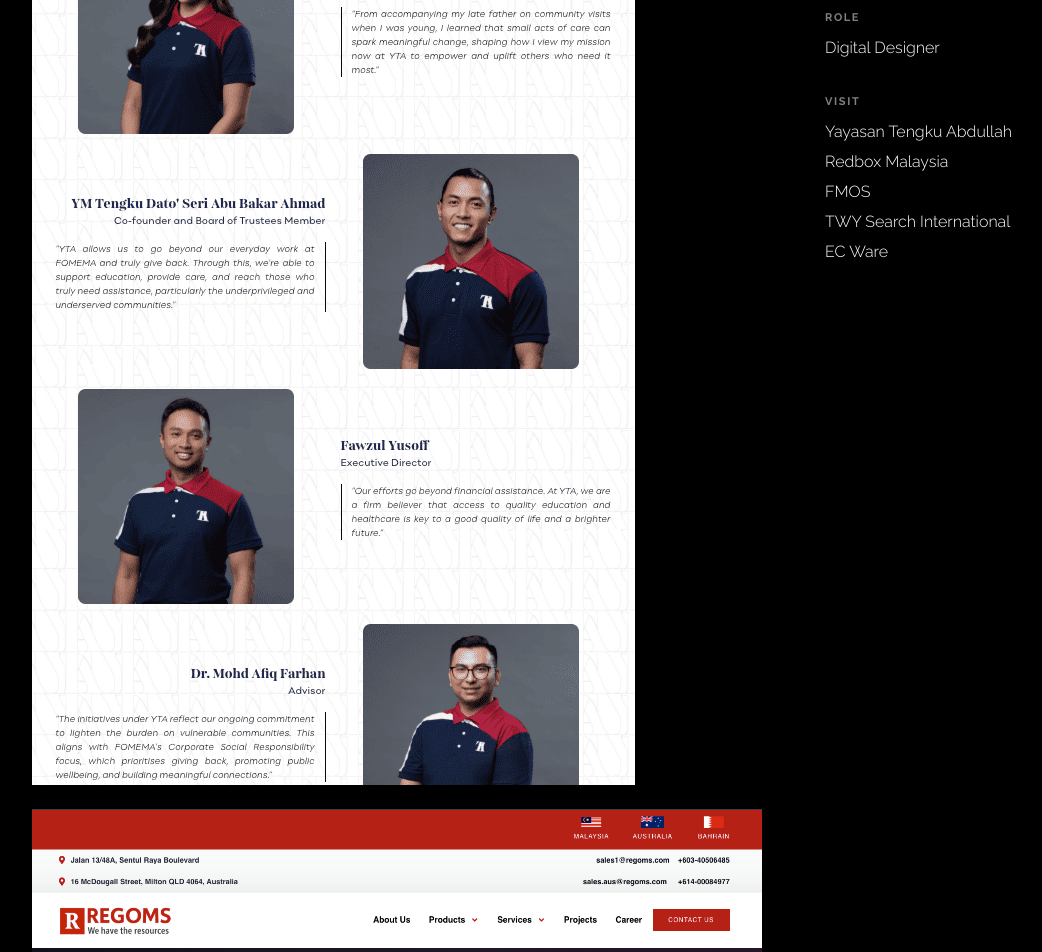
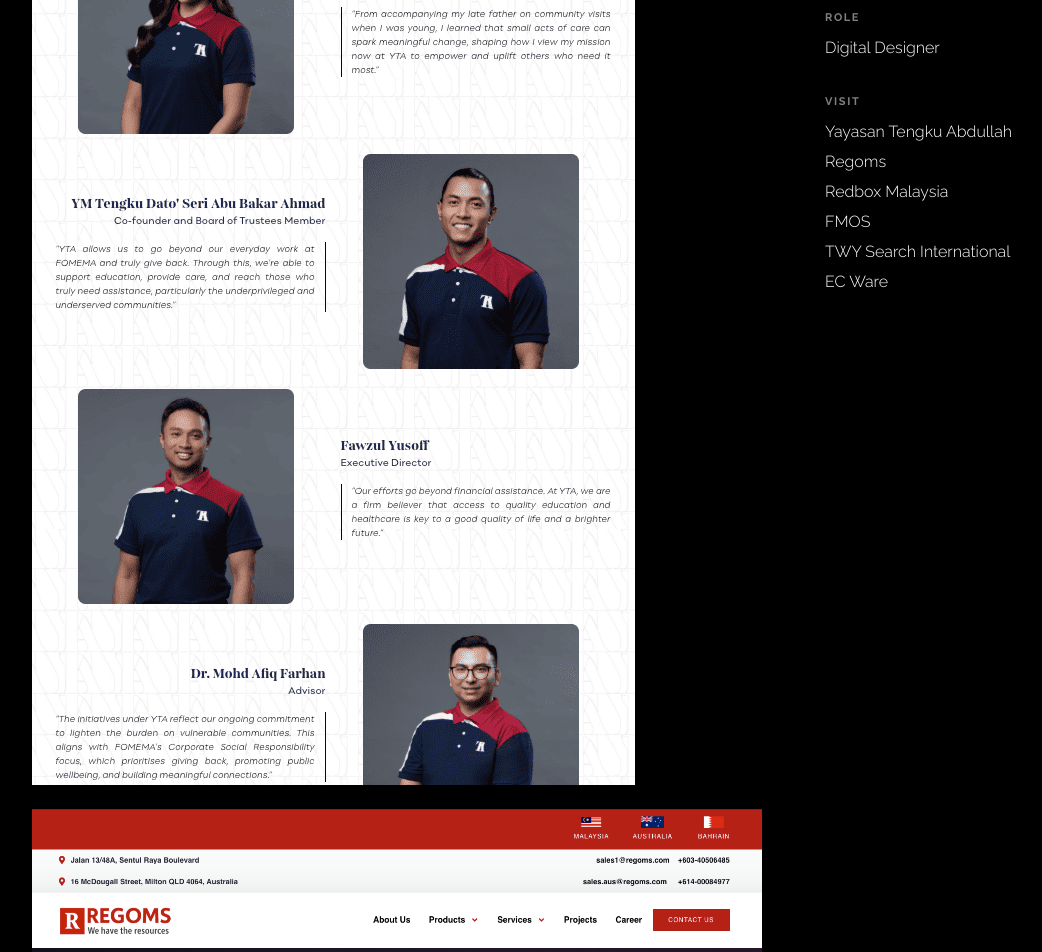
Before and after one commit to nur257/athirah-azman-portfolio, a plain HTML site: page portfolio-single-7.html in a window 1280 px wide. Shown: the part 1905-2857 px from the top of the page, without its empty margins (53-1095 px from the left). Drawn offline with nearby package versions, Linux system fonts and the light colour scheme; files that its build step writes are made by us from their sources.

Commit message:
Update portfolio-single-7.html

```diff
--- a/portfolio-single-7.html
+++ b/portfolio-single-7.html
@@ -214,6 +214,7 @@
                         <span class="detail-label">Visit</span>
                         <span class="detail-val">
                             <a href="https://www.ytamy.org/" target="_blank">Yayasan Tengku Abdullah</a><br>
+                            <a href="https://www.regoms.com/" target="_blank">Regoms</a><br>
                             <a href="https://www.redbox.com.my/" target="_blank">Redbox Malaysia</a><br>
                             <a href="https://fmos.org.my/" target="_blank">FMOS</a><br>
                             <a href="https://www.twysearch.com/" target="_blank">TWY Search International</a><br>
```
